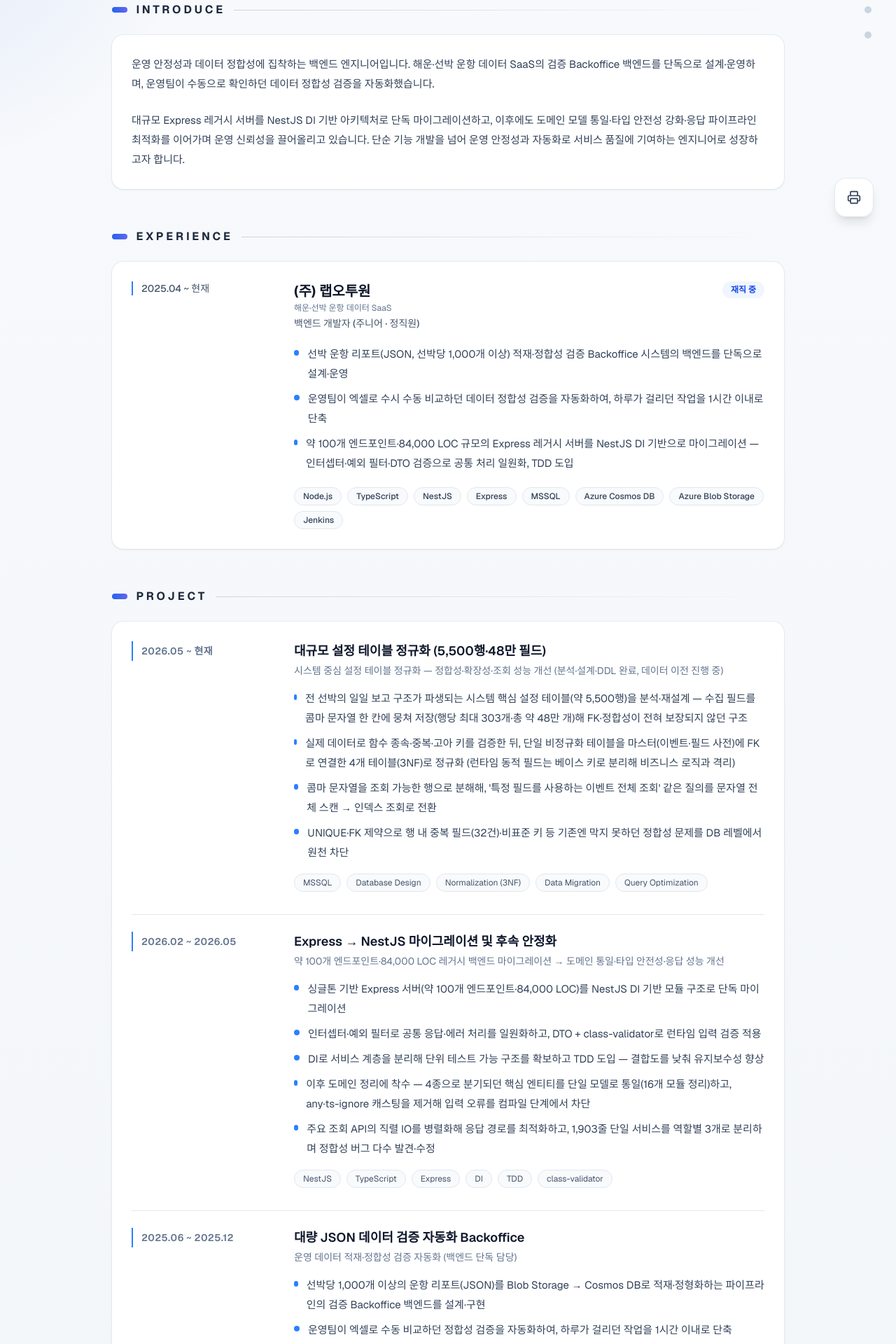
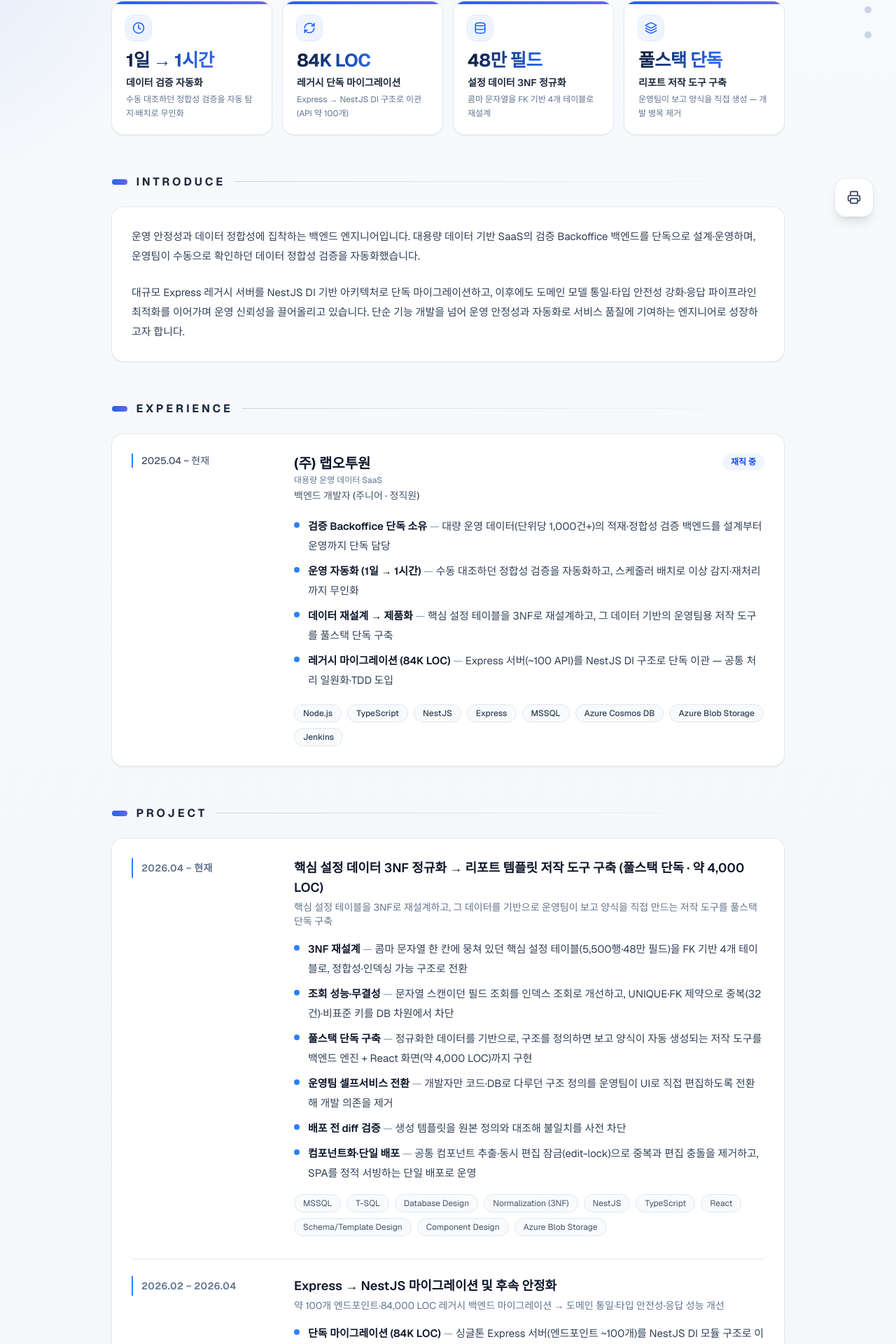
Before and after one commit to junhyeokkk/resume, a Next.js app: page / in a window 1280 px wide. Shown: the part 458-2378 px from the top of the page at 70% size. Built offline with nearby package versions, Linux system fonts and the light colour scheme.

Commit message:
fix : 이력서 업데이트

```diff
--- a/app/components/ExperienceSection.tsx
+++ b/app/components/ExperienceSection.tsx
@@ -49,8 +49,14 @@ export default function ExperienceSection() {
                 <ul className="mt-5 space-y-2 text-[15px] leading-7 text-slate-700">
                   {exp.descriptions.map((desc, idx) => (
                     <li key={idx} className="flex gap-3">
-                      <span className="mt-2 h-2 w-2 rounded-full bg-blue-500" />
-                      <span>{desc}</span>
+                      <span className="mt-2 h-2 w-2 shrink-0 rounded-full bg-blue-500" />
+                      <span>
+                        <strong className="font-semibold text-slate-900">
+                          {desc.lead}
+                        </strong>
+                        <span className="text-slate-400"> — </span>
+                        {desc.detail}
+                      </span>
                     </li>
                   ))}
                 </ul>
--- /dev/null
+++ b/app/components/HighlightStats.tsx
@@ -0,0 +1,49 @@
+import { Clock, RefreshCw, Database, Layers, type LucideIcon } from "lucide-react";
+import { highlightStats, type HighlightStat } from "@/app/data/resume";
+
+const ICONS: Record<HighlightStat["icon"], LucideIcon> = {
+  automation: Clock,
+  migration: RefreshCw,
+  database: Database,
+  fullstack: Layers,
+};
+
+export default function HighlightStats() {
+  return (
+    <section aria-label="핵심 성과" className="print-section mb-14">
+      <div className="grid grid-cols-2 gap-4 lg:grid-cols-4">
+        {highlightStats.map((stat) => {
+          const Icon = ICONS[stat.icon];
+
+          return (
+            <div
+              key={stat.label}
+              className="print-card group relative flex h-full flex-col overflow-hidden rounded-2xl bg-white p-5 shadow-sm ring-1 ring-slate-200/70 transition hover:-translate-y-1 hover:shadow-md"
+            >
+              <span
+                aria-hidden="true"
+                className="photo-ring absolute inset-x-0 top-0 h-1"
+              />
+
+              <span className="badge-grad mb-3 inline-flex h-9 w-9 items-center justify-center rounded-xl text-blue-600 ring-1 ring-blue-100">
+                <Icon size={18} aria-hidden="true" />
+              </span>
+
+              <p className="text-gradient text-[1.6rem] font-bold leading-tight tracking-tight">
+                {stat.value}
+              </p>
+
+              <p className="mt-1.5 text-sm font-semibold text-slate-800">
+                {stat.label}
+              </p>
+
+              <p className="mt-1 text-xs leading-5 text-slate-500">
+                {stat.description}
+              </p>
+            </div>
+          );
+        })}
+      </div>
+    </section>
+  );
+}
--- a/app/components/ProfileHeader.tsx
+++ b/app/components/ProfileHeader.tsx
@@ -21,9 +21,7 @@ export default function ProfileHeader() {
           </p>
 
           <p className="mt-5 max-w-2xl text-base leading-7 text-slate-700">
-            운영 안정성과 데이터 정합성에 집착하는 백엔드 엔지니어.
-            Azure 기반 해운 데이터 SaaS에서 데이터 적재·검증 자동화로
-            운영 효율을 끌어올립니다.
+            {profile.headline}
           </p>
 
           <div className="mt-6 flex flex-wrap gap-3 text-sm">
--- a/app/components/ProjectSection.tsx
+++ b/app/components/ProjectSection.tsx
@@ -34,8 +34,14 @@ export default function ProjectSection() {
                             <ul className="mt-4 space-y-2 text-[15px] leading-7 text-slate-700">
                                 {project.descriptions.map((desc, idx) => (
                                     <li key={idx} className="flex gap-3">
-                                        <span className="mt-2 h-2 w-2 rounded-full bg-blue-500" />
-                                        <span>{desc}</span>
+                                        <span className="mt-2 h-2 w-2 shrink-0 rounded-full bg-blue-500" />
+                                        <span>
+                                            <strong className="font-semibold text-slate-900">
+                                                {desc.lead}
+                                            </strong>
+                                            <span className="text-slate-400"> — </span>
+                                            {desc.detail}
+                                        </span>
                                     </li>
                                 ))}
                             </ul>
--- a/app/data/resume.ts
+++ b/app/data/resume.ts
@@ -1,10 +1,23 @@
 export interface Profile {
   name: string;
   role: string;
+  headline: string;
   email: string;
   phone: string;
   github: string;
   blog: string;
+}
+
+export interface HighlightStat {
+  value: string;
+  label: string;
+  description: string;
+  icon: "automation" | "migration" | "database" | "fullstack";
+}
+
+export interface Bullet {
+  lead: string;
+  detail: string;
 }
 
 export interface Experience {
@@ -13,7 +26,7 @@ export interface Experience {
   position: string;
   period: string;
   status?: string;
-  descriptions: string[];
+  descriptions: Bullet[];
   skills: string[];
 }
 
@@ -21,7 +34,7 @@ export interface Project {
   period: string;
   title: string;
   subtitle: string;
-  descriptions: string[];
+  descriptions: Bullet[];
   skills: string[];
 }
 
@@ -55,7 +68,7 @@ export interface FeaturedProject {
   team: string;
   role: string;
   summary: string;
-  highlights: string[];
+  highlights: Bullet[];
   skills: string[];
   links: FeaturedProjectLink[];
 }
@@ -63,14 +76,43 @@ export interface FeaturedProject {
 export const profile: Profile = {
   name: "최준혁",
   role: "Backend Engineer",
+  headline:
+    "대용량 데이터 파이프라인의 적재·정합성 검증 자동화와 레거시 시스템 안정화에 강한 백엔드 엔지니어입니다.",
   email: "loveu9911111@gmail.com",
   phone: "010-3450-7418",
   github: "https://github.com/junhyeokkk",
   blog: "https://junhyeokkk.tistory.com",
 };
 
+export const highlightStats: HighlightStat[] = [
+  {
+    value: "1일 → 1시간",
+    label: "데이터 검증 자동화",
+    description: "수동 대조하던 정합성 검증을 자동 탐지·배치로 무인화",
+    icon: "automation",
+  },
+  {
+    value: "84K LOC",
+    label: "레거시 단독 마이그레이션",
+    description: "Express → NestJS DI 구조로 이관 (API 약 100개)",
+    icon: "migration",
+  },
+  {
+    value: "48만 필드",
+    label: "설정 데이터 3NF 정규화",
+    description: "콤마 문자열을 FK 기반 4개 테이블로 재설계",
+    icon: "database",
+  },
+  {
+    value: "풀스택 단독",
+    label: "리포트 저작 도구 구축",
+    description: "운영팀이 보고 양식을 직접 생성 — 개발 병목 제거",
+    icon: "fullstack",
+  },
+];
+
 export const introduce: string[] = [
-  "운영 안정성과 데이터 정합성에 집착하는 백엔드 엔지니어입니다. 해운·선박 운항 데이터 SaaS의 검증 Backoffice 백엔드를 단독으로 설계·운영하며, 운영팀이 수동으로 확인하던 데이터 정합성 검증을 자동화했습니다.",
+  "운영 안정성과 데이터 정합성에 집착하는 백엔드 엔지니어입니다. 대용량 데이터 기반 SaaS의 검증 Backoffice 백엔드를 단독으로 설계·운영하며, 운영팀이 수동으로 확인하던 데이터 정합성 검증을 자동화했습니다.",
 
   "대규모 Express 레거시 서버를 NestJS DI 기반 아키텍처로 단독 마이그레이션하고, 이후에도 도메인 모델 통일·타입 안전성 강화·응답 파이프라인 최적화를 이어가며 운영 신뢰성을 끌어올리고 있습니다. 단순 기능 개발을 넘어 운영 안정성과 자동화로 서비스 품질에 기여하는 엔지니어로 성장하고자 합니다.",
 ];
@@ -78,14 +120,27 @@ export const introduce: string[] = [
 export const experiences: Experience[] = [
   {
     company: "(주) 랩오투원",
-    companyTagline: "해운·선박 운항 데이터 SaaS",
+    companyTagline: "대용량 운영 데이터 SaaS",
     position: "백엔드 개발자 (주니어 · 정직원)",
     period: "2025.04 ~ 현재",
     status: "재직 중",
     descriptions: [
-      "선박 운항 리포트(JSON, 선박당 1,000개 이상) 적재·정합성 검증 Backoffice 시스템의 백엔드를 단독으로 설계·운영",
-      "운영팀이 엑셀로 수시 수동 비교하던 데이터 정합성 검증을 자동화하여, 하루가 걸리던 작업을 1시간 이내로 단축",
-      "약 100개 엔드포인트·84,000 LOC 규모의 Express 레거시 서버를 NestJS DI 기반으로 마이그레이션 — 인터셉터·예외 필터·DTO 검증으로 공통 처리 일원화, TDD 도입",
+      {
+        lead: "검증 Backoffice 단독 소유",
+        detail: "대량 운영 데이터(단위당 1,000건+)의 적재·정합성 검증 백엔드를 설계부터 운영까지 단독 담당",
+      },
+      {
+        lead: "운영 자동화 (1일 → 1시간)",
+        detail: "수동 대조하던 정합성 검증을 자동화하고, 스케줄러 배치로 이상 감지·재처리까지 무인화",
+      },
+      {
+        lead: "데이터 재설계 → 제품화",
+        detail: "핵심 설정 테이블을 3NF로 재설계하고, 그 데이터 기반의 운영팀용 저작 도구를 풀스택 단독 구축",
+      },
+      {
+        lead: "레거시 마이그레이션 (84K LOC)",
+        detail: "Express 서버(~100 API)를 NestJS DI 구조로 단독 이관 — 공통 처리 일원화·TDD 도입",
+      },
     ],
     skills: [
       "Node.js",
@@ -102,34 +157,75 @@ export const experiences: Experience[] = [
 
 export const projects: Project[] = [
   {
-    period: "2026.05 ~ 현재",
-    title: "대규모 설정 테이블 정규화 (5,500행·48만 필드)",
+    period: "2026.04 ~ 현재",
+    title:
+      "핵심 설정 데이터 3NF 정규화 → 리포트 템플릿 저작 도구 구축 (풀스택 단독 · 약 4,000 LOC)",
     subtitle:
-      "시스템 중심 설정 테이블 정규화 — 정합성·확장성·조회 성능 개선 (분석·설계·DDL 완료, 데이터 이전 진행 중)",
+      "핵심 설정 테이블을 3NF로 재설계하고, 그 데이터를 기반으로 운영팀이 보고 양식을 직접 만드는 저작 도구를 풀스택 단독 구축",
     descriptions: [
-      "전 선박의 일일 보고 구조가 파생되는 시스템 핵심 설정 테이블(약 5,500행)을 분석·재설계 — 수집 필드를 콤마 문자열 한 칸에 뭉쳐 저장(행당 최대 303개·총 약 48만 개)해 FK·정합성이 전혀 보장되지 않던 구조",
-      "실제 데이터로 함수 종속·중복·고아 키를 검증한 뒤, 단일 비정규화 테이블을 마스터(이벤트·필드 사전)에 FK로 연결한 4개 테이블(3NF)로 정규화 (런타임 동적 필드는 베이스 키로 분리해 비즈니스 로직과 격리)",
-      "콤마 문자열을 조회 가능한 행으로 분해해, '특정 필드를 사용하는 이벤트 전체 조회' 같은 질의를 문자열 전체 스캔 → 인덱스 조회로 전환",
-      "UNIQUE·FK 제약으로 행 내 중복 필드(32건)·비표준 키 등 기존엔 막지 못하던 정합성 문제를 DB 레벨에서 원천 차단",
+      {
+        lead: "3NF 재설계",
+        detail: "콤마 문자열 한 칸에 뭉쳐 있던 핵심 설정 테이블(5,500행·48만 필드)을 FK 기반 4개 테이블로, 정합성·인덱싱 가능 구조로 전환",
+      },
+      {
+        lead: "조회 성능·무결성",
+        detail: "문자열 스캔이던 필드 조회를 인덱스 조회로 개선하고, UNIQUE·FK 제약으로 중복(32건)·비표준 키를 DB 차원에서 차단",
+      },
+      {
+        lead: "풀스택 단독 구축",
+        detail: "정규화한 데이터를 기반으로, 구조를 정의하면 보고 양식이 자동 생성되는 저작 도구를 백엔드 엔진 + React 화면(약 4,000 LOC)까지 구현",
+      },
+      {
+        lead: "운영팀 셀프서비스 전환",
+        detail: "개발자만 코드·DB로 다루던 구조 정의를 운영팀이 UI로 직접 편집하도록 전환해 개발 의존을 제거",
+      },
+      {
+        lead: "배포 전 diff 검증",
+        detail: "생성 템플릿을 원본 정의와 대조해 불일치를 사전 차단",
+      },
+      {
+        lead: "컴포넌트화·단일 배포",
+        detail: "공통 컴포넌트 추출·동시 편집 잠금(edit-lock)으로 중복과 편집 충돌을 제거하고, SPA를 정적 서빙하는 단일 배포로 운영",
+      },
     ],
     skills: [
       "MSSQL",
+      "T-SQL",
       "Database Design",
       "Normalization (3NF)",
-      "Data Migration",
-      "Query Optimization",
+      "NestJS",
+      "TypeScript",
+      "React",
+      "Schema/Template Design",
+      "Component Design",
+      "Azure Blob Storage",
     ],
   },
   {
-    period: "2026.02 ~ 2026.05",
+    period: "2026.02 ~ 2026.04",
     title: "Express → NestJS 마이그레이션 및 후속 안정화",
     subtitle: "약 100개 엔드포인트·84,000 LOC 레거시 백엔드 마이그레이션 → 도메인 통일·타입 안전성·응답 성능 개선",
     descriptions: [
-      "싱글톤 기반 Express 서버(약 100개 엔드포인트·84,000 LOC)를 NestJS DI 기반 모듈 구조로 단독 마이그레이션",
-      "인터셉터·예외 필터로 공통 응답·에러 처리를 일원화하고, DTO + class-validator로 런타임 입력 검증 적용",
-      "DI로 서비스 계층을 분리해 단위 테스트 가능 구조를 확보하고 TDD 도입 — 결합도를 낮춰 유지보수성 향상",
-      "이후 도메인 정리에 착수 — 4종으로 분기되던 핵심 엔티티를 단일 모델로 통일(16개 모듈 정리)하고, any·ts-ignore 캐스팅을 제거해 입력 오류를 컴파일 단계에서 차단",
-      "주요 조회 API의 직렬 IO를 병렬화해 응답 경로를 최적화하고, 1,903줄 단일 서비스를 역할별 3개로 분리하며 정합성 버그 다수 발견·수정",
+      {
+        lead: "단독 마이그레이션 (84K LOC)",
+        detail: "싱글톤 Express 서버(엔드포인트 ~100개)를 NestJS DI 모듈 구조로 이관",
+      },
+      {
+        lead: "공통 처리 일원화",
+        detail: "인터셉터·예외 필터로 응답/에러를 통합하고 DTO + class-validator로 입력 검증",
+      },
+      {
+        lead: "테스트 구조 확보·TDD",
+        detail: "DI로 서비스 계층을 분리해 단위 테스트 가능 구조를 만들고 결합도 완화",
+      },
+      {
+        lead: "도메인 통일·타입 안전성",
+        detail: "4종으로 분기되던 핵심 엔티티를 단일 모델로 통일(16개 모듈), any·ts-ignore 제거로 오류를 컴파일 단계에서 차단",
+      },
+      {
+        lead: "성능·구조 개선",
+        detail: "주요 조회 API의 직렬 IO를 병렬화하고, 1,903줄 단일 서비스를 역할별 3개로 분리하며 정합성 버그 다수 수정",
+      },
     ],
     skills: [
       "NestJS",
@@ -142,21 +238,45 @@ export const projects: Project[] = [
   },
   {
     period: "2025.06 ~ 2025.12",
-    title: "대량 JSON 데이터 검증 자동화 Backoffice",
+    title: "대량 운영 데이터 적재·정합성 검증 자동화 Backoffice",
     subtitle: "운영 데이터 적재·정합성 검증 자동화 (백엔드 단독 담당)",
     descriptions: [
-      "선박당 1,000개 이상의 운항 리포트(JSON)를 Blob Storage → Cosmos DB로 적재·정형화하는 파이프라인의 검증 Backoffice 백엔드를 설계·구현",
-      "운영팀이 엑셀로 수동 비교하던 정합성 검증을 자동화하여, 하루가 걸리던 작업을 1시간 이내로 단축",
-      "원천 데이터와 가공 데이터의 차이를 자동 탐지·리포팅해 운영 이슈를 조기에 발견",
-      "테스트 시 운항 리포트를 일일이 수작업 세팅하던 과정을 복사·자동 데이터 세팅 도구로 대체해 테스트 준비 시간을 단축",
+      {
+        lead: "검증 파이프라인 단독 구현",
+        detail: "대량 운영 리포트(JSON, 단위당 1,000건+)를 Blob → Cosmos로 적재·정형화하는 파이프라인의 검증·운영 백엔드",
+      },
+      {
+        lead: "검증 자동화 (1일 → 1시간)",
+        detail: "운영팀이 엑셀로 수동 비교하던 원천–가공 정합성 검증을 자동화",
+      },
+      {
+        lead: "차이 자동 탐지·리포팅",
+        detail: "원천(Blob)과 가공(Cosmos) 데이터 차이를 자동 탐지해 Excel 리포트로 출력, 운영 이슈 조기 발견",
+      },
+      {
+        lead: "이상 감지 → 자동 조치 배치",
+        detail: "정합성 검증을 스케줄러 기반 일일 배치로 자동화하고, 이상 데이터 감지 시 재처리 큐에 자동 등록해 운영자 개입 없이 정합성 유지",
+      },
+      {
+        lead: "레이어드 아키텍처 설계",
+        detail: "3종 데이터소스(MSSQL·Cosmos·Blob)를 Repository 패턴·DI로 추상화, 복사에 스테이징→검증→스왑·원자적 락을 적용해 원본 무손상·중복 실행 방지",
+      },
+      {
+        lead: "테스트 준비 자동화",
+        detail: "운영↔테스트 데이터 복사·자동 세팅 도구로 수작업 리포트 세팅을 대체",
+      },
     ],
     skills: [
       "Node.js",
       "TypeScript",
-      "NestJS",
+      "Express",
+      "TypeORM",
       "Azure Blob Storage",
       "Azure Cosmos DB",
+      "Azure Queue",
+      "Batch Scheduler",
       "MSSQL",
+      "ExcelJS",
     ],
   },
 ];
@@ -252,11 +372,26 @@ export const featuredProjects: FeaturedProject[] = [
     summary:
       "주변 사용자를 추천하고 호감 표시·매칭 후 채팅으로 이어지는 소셜 데이팅 앱. 위치 기반 추천과 스와이프 매칭 시스템의 백엔드 설계·구현을 주도하고, Flutter 클라이언트(매칭/채팅 화면)도 함께 개발했습니다.",
     highlights: [
-      "Kafka 비동기 + CompletableFuture 병렬 처리로 스와이프 API 응답 약 50% 단축, TPS 2배 향상 (JMeter 1,000명 기준 3.8s → 1.2s)",
-      "Redis + Oracle(SDO_GEOM) 기반 위치 매칭 설계, 500m 이상 이동 시에만 DB 갱신해 불필요한 트랜잭션 최소화",
-      "상호 호감 시 매칭 처리 및 WebSocket 실시간 알림·채팅방 자동 생성",
-      "Redis–Oracle 위치 데이터 정합성 문제 해결 (Oracle 갱신 성공 시에만 Redis 반영)",
-      "Flutter 클라이언트의 매칭 스와이프 UI 구현 및 위치 권한 요청·백그라운드 갱신 흐름 처리",
+      {
+        lead: "스와이프 API 성능 2배",
+        detail: "Kafka 비동기 + CompletableFuture 병렬 처리로 응답 약 50%↓ (JMeter 1,000명 기준 3.8s → 1.2s)",
+      },
+      {
+        lead: "위치 매칭 설계",
+        detail: "Redis + Oracle(SDO_GEOM) 기반, 500m 이상 이동 시에만 DB 갱신해 불필요한 트랜잭션 최소화",
+      },
+      {
+        lead: "실시간 매칭·채팅",
+        detail: "상호 호감 시 매칭 처리 및 WebSocket 실시간 알림·채팅방 자동 생성",
+      },
+      {
+        lead: "데이터 정합성 보장",
+        detail: "Redis–Oracle 위치 데이터 정합성 문제 해결 (Oracle 갱신 성공 시에만 Redis 반영)",
+      },
+      {
+        lead: "Flutter 클라이언트",
+        detail: "매칭 스와이프 UI 구현 및 위치 권한 요청·백그라운드 갱신 흐름 처리",
+      },
     ],
     skills: [
       "Spring Boot",
@@ -288,11 +423,26 @@ export const featuredProjects: FeaturedProject[] = [
     summary:
       "프로젝트·채팅·캘린더·전자결재·드라이브 등을 갖춘 사내 그룹웨어. 서버 배포와 인증, 근태·전자결재, 접근 로그 등 백엔드 핵심 기능과 담당 도메인의 React 화면을 함께 개발했습니다.",
     highlights: [
-      "AWS EC2 + GitHub Actions 기반 CI/CD 구축 (JAR 빌드·전송·자동 실행 자동화)",
-      "Spring Security/JWT 인증 구현 — JwtAuthenticationFilter/Provider, Refresh Token httpOnly 쿠키 자동 갱신",
-      "Spring AOP + Kafka → MongoDB 비동기 접근 로그 시스템 구축 및 검색 최적화",
-      "EC2 채굴 악성 컨테이너 침해 탐지·제거 및 방화벽·보안그룹 강화로 서버 안정화",
-      "담당 도메인의 React 화면 구현 — 전자결재 작성·조회, 근태 신청·조회, 로그인 폼 및 JWT 기반 권한 라우팅",
+      {
+        lead: "CI/CD 구축",
+        detail: "AWS EC2 + GitHub Actions 기반 (JAR 빌드·전송·자동 실행 자동화)",
+      },
+      {
+        lead: "인증 구현",
+        detail: "Spring Security/JWT — JwtAuthenticationFilter/Provider, Refresh Token httpOnly 쿠키 자동 갱신",
+      },
+      {
+        lead: "접근 로그 시스템",
+        detail: "Spring AOP + Kafka → MongoDB 비동기 로그 수집 및 검색 최적화",
+      },
+      {
+        lead: "침해 대응·서버 안정화",
+        detail: "EC2 채굴 악성 컨테이너 탐지·제거 및 방화벽·보안그룹 강화",
+      },
+      {
+        lead: "React 화면 구현",
+        detail: "전자결재 작성·조회, 근태 신청·조회, 로그인 폼 및 JWT 기반 권한 라우팅",
+      },
     ],
     skills: [
       "Spring Boot",
--- a/app/page.tsx
+++ b/app/page.tsx
@@ -1,6 +1,7 @@
 import Footer from "./common/Footer";
 import EducationSection from "./components/EducationSection";
 import ExperienceSection from "./components/ExperienceSection";
+import HighlightStats from "./components/HighlightStats";
 import IntroduceSection from "./components/IntroduceSection";
 import PrintResumeButton from "./components/PrintResumeButton";
 import ProfileHeader from "./components/ProfileHeader";
@@ -20,6 +21,8 @@ export default function Home() {
         <div className="print-container mx-auto max-w-5xl px-6 py-12 md:px-8 lg:py-16">
 
           <ProfileHeader />
+
+          <HighlightStats />
 
           <IntroduceSection />
 
```
Also changed, not shown: app/components/PortfolioSection.tsx (+8 -2 lines), app/globals.css (+67 -39 lines), 1 other file (tests, documents, lock files or other folders).
